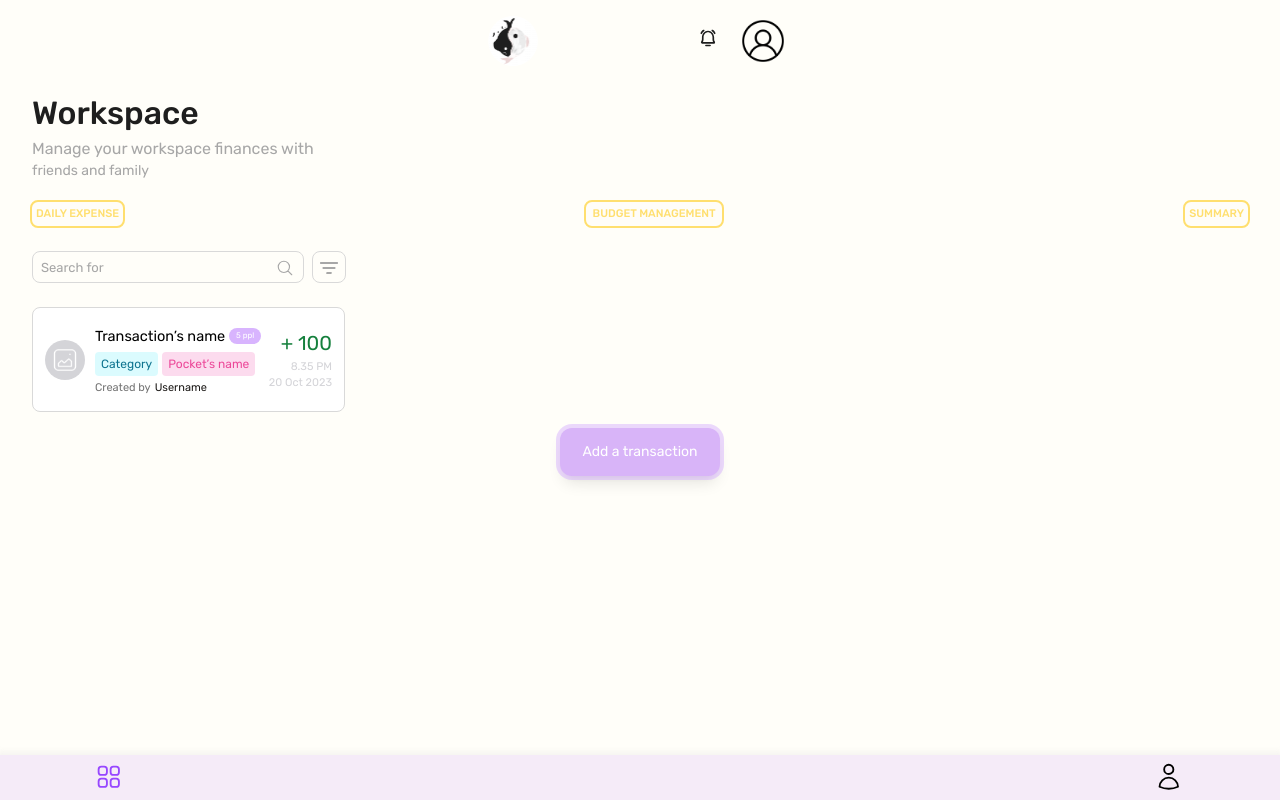
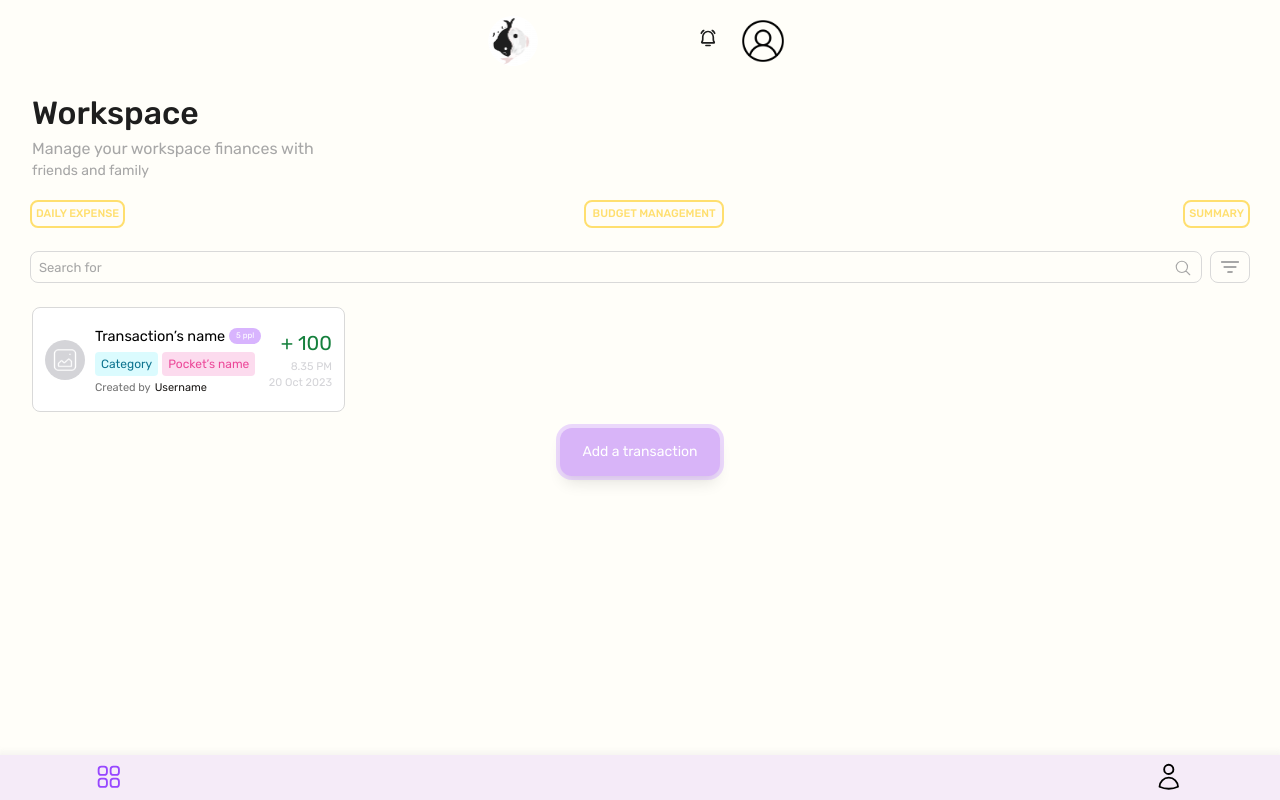
Before and after one commit to Dulyarat455/monieeiei, a Next.js app: page /workspace_dailyexpense in a window 1280 px wide. Built offline with nearby package versions, Linux system fonts and the light colour scheme.

Commit message:
make it change according to screen size

```diff
--- a/src/components/searchandfilter.js
+++ b/src/components/searchandfilter.js
@@ -9,9 +9,9 @@ export default function Searchandfilter() {
         console.log('Check button clicked');
     }
     return(
-        <div className="w-[340px] flex mt-4 gap-2 ml-8">
-        <div className="relative">
-            <input style={{fontSize:'13px'}} className="w-[272px] h-[32px] p-2.5 bg-[#FFFEF9] rounded-lg border border-[#D9D9D9] focus:outline-none focus:border-purple-400 focus:ring-1 focus:ring-purple-400 placeholder-[#A6A6A6] placeholder:font-rubik pl-2 placeholder-text-xs placeholder-font-rubik placeholder-font-normal"
+        <div style={{width:'screen', justifyContent:'space-between', padding:'0 30px'}} className="flex mt-4 gap-2">
+        <div className="relative w-screen">
+            <input style={{fontSize:'13px'}} className=" w-full h-[32px] p-2.5 bg-[#FFFEF9] rounded-lg border border-[#D9D9D9] focus:outline-none focus:border-purple-400 focus:ring-1 focus:ring-purple-400 placeholder-[#A6A6A6] placeholder:font-rubik pl-2 placeholder-text-xs placeholder-font-rubik placeholder-font-normal"
             placeholder="Search for"
             type="text"/>
             <button className="absolute right-1 translate-y-2 items-center" onClick={handleIconClick}>
@@ -28,9 +28,9 @@ export default function Searchandfilter() {
         </div>
 
             {/* Add calender */}
-            <button className="w-[34px] h-[32px] bg-[#FFFEF9] rounded-lg border border-[#D9D9D9] flex">
+            <button className="w-[43px] h-[32px] bg-[#FFFEF9] rounded-lg border border-[#D9D9D9] flex justify-center items-center">
                 {/*<Calender/>*/}
-                <Image alt="filter" src={filter} className="ml-1 w-6 h-6 relative mt-1"/>
+                <Image alt="filter" src={filter} className="w-6 h-6 relative"/>
             </button>
         </div>
     )
```
